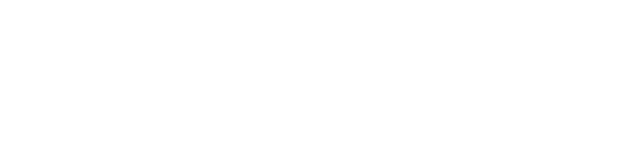
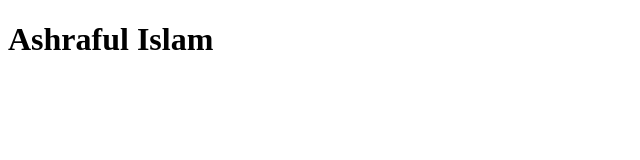
Before and after one commit to Monir1231/Team-Projcet, a plain HTML site: page index.html in a window 1280 px wide. Shown: the whole page, without its empty margins (0-640 px from the left). Drawn offline with Linux system fonts and the light colour scheme.

Commit message:
some modification

```diff
--- a/index.html
+++ b/index.html
@@ -6,6 +6,6 @@
     <title>team-projcet</title>
 </head>
 <body>
-
+    <h1>Ashraful Islam</h1>
 </body>
 </html>
```
